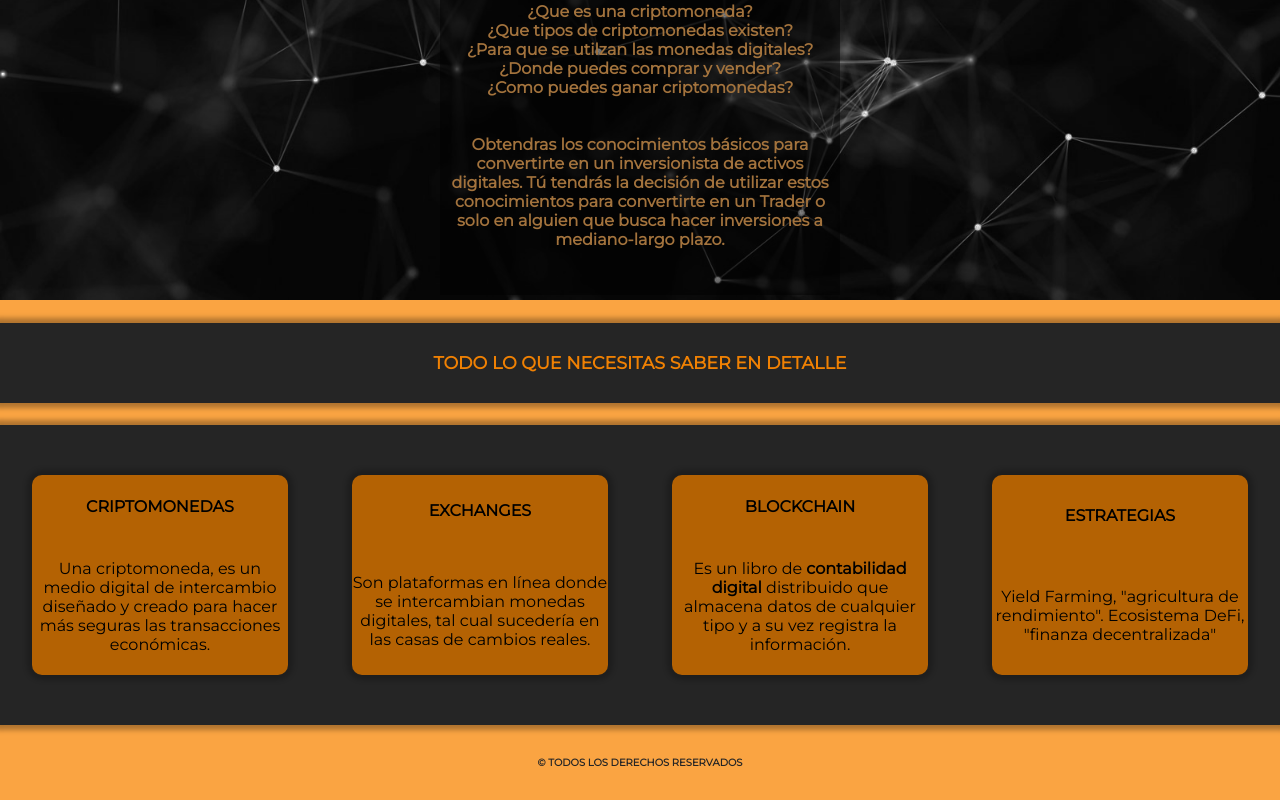
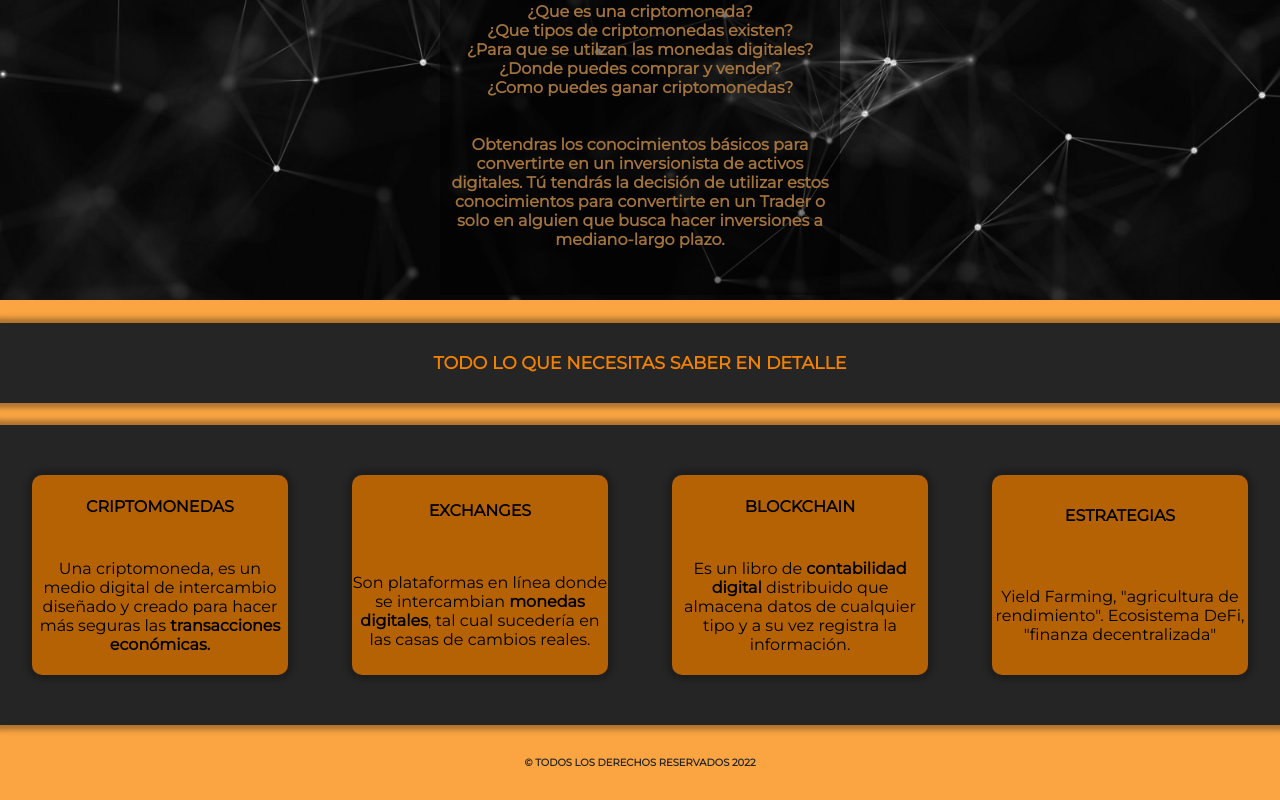
Before and after one commit to jesusre890/criptoarg, a website: page index.html in a window 1280 px wide. Shown: the part 966-1766 px from the top of the page. Drawn offline with Linux system fonts and the light colour scheme.

Commit message:
agregando estructura del footer

```diff
--- a/index.html
+++ b/index.html
@@ -85,11 +85,11 @@
         <div class="cajas__footer">
             <div class="criptomoneda">
                 <h4>CRIPTOMONEDAS</h4>
-                <p>Una criptomoneda, es un medio digital de intercambio diseñado y creado para hacer más seguras las transacciones económicas.</p>
+                <p>Una criptomoneda, es un medio digital de intercambio diseñado y creado para hacer más seguras las <strong>transacciones económicas.</strong></p>
             </div>
             <div class="exchange">
                 <h4>EXCHANGES</h4>
-                <p>Son plataformas en línea donde se intercambian monedas digitales, tal cual sucedería en las casas de cambios reales.</p>
+                <p>Son plataformas en línea donde se intercambian <strong>monedas digitales</strong>, tal cual sucedería en las casas de cambios reales.</p>
             </div>
             <div class="blockchain">
                 <h4>BLOCKCHAIN</h4>
@@ -101,7 +101,7 @@
             </div>
         </div>
             <div class="copy__footer">
-            <p>&copy; TODOS LOS DERECHOS RESERVADOS</p>
+            <p>&copy; TODOS LOS DERECHOS RESERVADOS 2022</p>
         </div>
 
     </footer>
```
